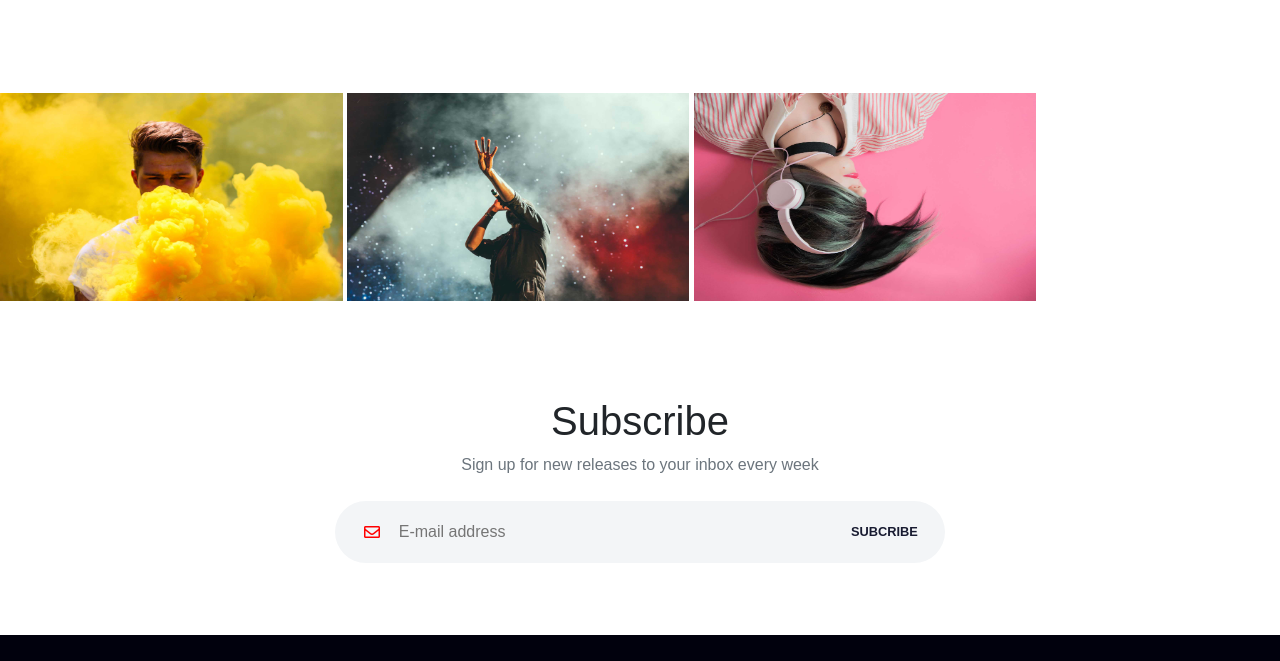
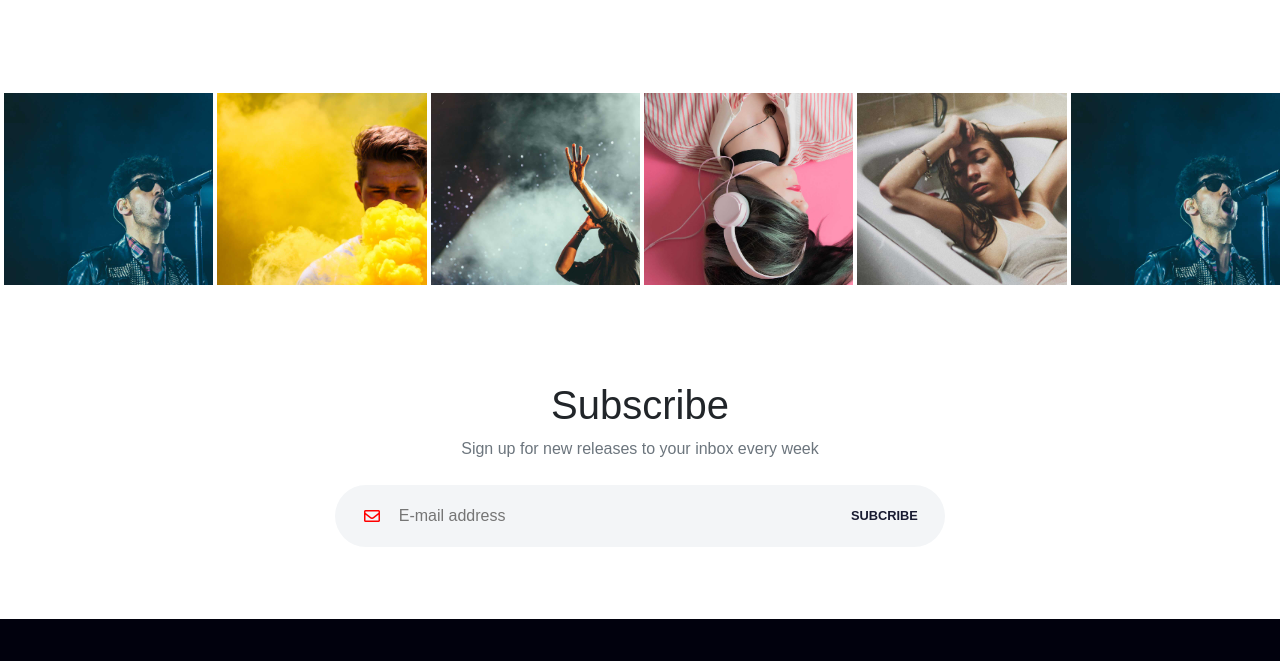
Before and after one commit to doomday282/Web-Music, a website: page src/index.html in a window 1280 px wide. Shown: the part 3726-4387 px from the top of the page. Drawn offline with Linux system fonts and the light colour scheme.

Commit message:
sua lai slide album bottom

```diff
--- a/src/index.html
+++ b/src/index.html
@@ -560,13 +560,28 @@
     </div>
 
     <div id="slide-show-bottom" class="bg-white py-4">
-        <div class="img-gallery-show">
-            <div class="album-show">
-                <img src="img/gscd1.jpg" alt="" class="img-gallery overlay">
-                <img src="img/gscd2.jpg" alt="" class="img-gallery overlay">
-                <img src="img/gscd3.jpg" alt="" class="img-gallery overlay">
-                <img src="img/1.jpg" alt="" class="img-gallery overlay">
-                <img src="img/gallery9.jpg" alt="" class="img-gallery overlay">
+        <div class="container-fluid">
+            <div class="row img-gallery-show ">
+                <div class="col-2 album-show px-1 ">
+                    <img src="img/gallery9.jpg" alt="" class="img-gallery overlay ">
+                </div>
+                <div class="col-2 album-show px-1">
+                    <img src="img/gscd1.jpg" alt="" class="img-gallery overlay ">
+                </div>
+                <div class="col-2 album-show px-1">
+                    <img src="img/gscd2.jpg" alt="" class="img-gallery overlay ">
+                </div>
+                <div class="col-2 album-show px-1">
+                    <img src="img/gscd3.jpg" alt="" class="img-gallery overlay">
+
+                </div>
+                <div class="col-2 album-show px-1">
+                    <img src="img/1.jpg" alt="" class="img-gallery overlay ">
+
+                </div>
+                <div class="col-2 album-show px-1">
+                    <img src="img/gallery9.jpg" alt="" class="img-gallery overlay ">
+                </div>
             </div>
         </div>
     </div>
--- a/src/scss/style.scss
+++ b/src/scss/style.scss
@@ -224,24 +224,16 @@ section#latest-releases {
 }
 
 #slide-show-bottom {
-.img-gallery-show{
-    position: relative;
-    width: 100%;
-    height: 13rem;
-    overflow: hidden;
-    .album-show{
-        position: absolute;
-        .img-gallery {
-            display: inline-block;
-            width: 21.4071rem;
-            height: 13rem;
+.container-fluid {
+    .img-gallery-show {
+        .album-show {
+            overflow: hidden;
+            max-height: 12rem;
+            .img-gallery {
+                height: 15rem;
+                width: auto;
+            }
         }
-        .img-gallery:hover {
-           background-color: red;
-            opacity: 0.3;
-            transition: 0.5;
-        }
-
     }
 }
 }
@@ -318,6 +310,8 @@ section#footer {
             .featured-album {
                 .img-album-footer {
                     width: 70%;
+                    background-size: cover;
+                    background-position: center
                 }
             }
 
```
Also changed, not shown: src/css/style.css, 1 other file.
